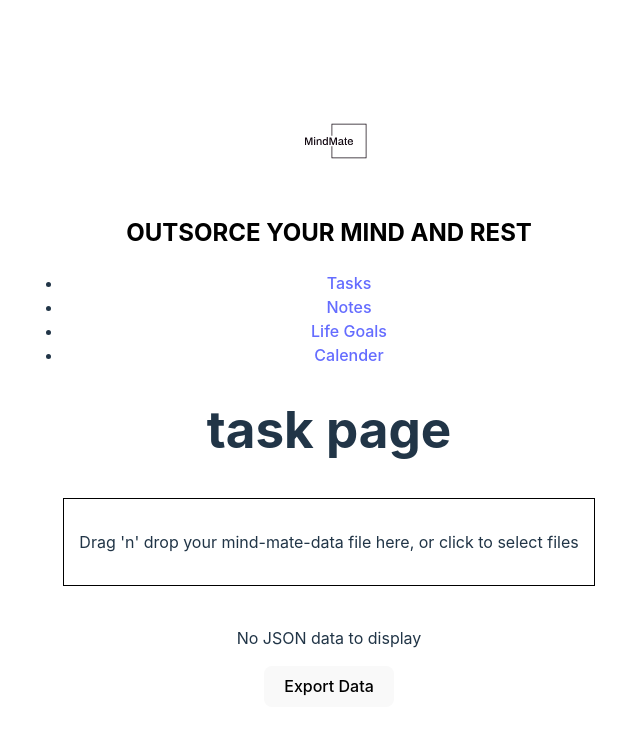
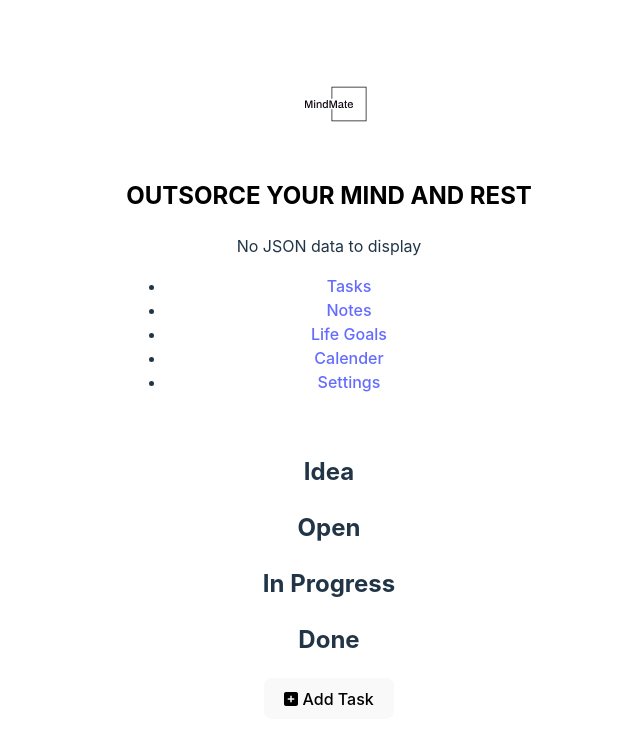
Before and after one commit to Paulalbo/MindMate, a React (Vite) app: page /task-page in a window 1280 px wide. Shown: the top 744 px of the page, without its empty margins (311-951 px from the left). Built offline with nearby package versions, Linux system fonts and the light colour scheme.

Commit message:
Fix data receive approach

```diff
--- a/src/App.tsx
+++ b/src/App.tsx
@@ -1,35 +1,19 @@
 import "./App.css";
-import { useState, useEffect } from "react";
 import { BrowserRouter, Routes, Route } from "react-router-dom";
 
 // components
 import Navbar from "./component/Navbar/Navbar";
 import Header from "./component/HeaderComponent/Header";
-import TaskList from "./component/TaskList/TaskList";
-import DropZone from "./component/DropZone/DropZone";
-import JsonExport from "./component/JsonExport/JsonExport";
 
 // Pages
 
 import Calender from "./pages/calender";
 import LifeGoals from "./pages/life-goals";
 import Notes from "./pages/notes";
-import Tasks from "./pages/task-page";
+import TaskPage from "./pages/task-page";
+import Settings from "./pages/settings";
 
 function App() {
-  const [jsonData, setJsonData] = useState(null);
-
-  useEffect(() => {
-    const storedData = localStorage.getItem("jsonData");
-    if (storedData) {
-      setJsonData(JSON.parse(storedData));
-    }
-  }, []);
-  const handleRemoveFromLocalStorage = () => {
-    localStorage.removeItem("jsonData");
-    setJsonData(null);
-  };
-
   return (
     <>
       <Header />
@@ -37,23 +21,15 @@ function App() {
         <div>
           <Navbar />
           <Routes>
-            <Route path="/task-page" element={<Tasks />} />
+            <Route path="/" element={<Settings />} />
+            <Route path="/task-page" element={<TaskPage />} />
             <Route path="/notes" element={<Notes />} />
             <Route path="/life-goals" element={<Calender />} />
             <Route path="/calender" element={<LifeGoals />} />
+            <Route path="/settings" element={<Settings />} />
           </Routes>
         </div>
       </BrowserRouter>
-      <DropZone setJsonData={setJsonData} />
-      {jsonData && (
-        <>
-          <TaskList jsonData={jsonData} />
-          <button onClick={handleRemoveFromLocalStorage}>
-            Remove Data from Local Storage
-          </button>
-        </>
-      )}
-      <JsonExport data={jsonData} />
     </>
   );
 }
--- a/src/component/DropZone/DropZone.tsx
+++ b/src/component/DropZone/DropZone.tsx
@@ -7,22 +7,6 @@ interface DropZoneProps {
 }
 
 const DropZone: React.FC<DropZoneProps> = ({ setJsonData }) => {
-  const [weekday, setWeekday] = useState<string>("");
-  useEffect(() => {
-    const daysOfWeek = [
-      "Sunday",
-      "Monday",
-      "Tuesday",
-      "Wednesday",
-      "Thursday",
-      "Friday",
-      "Saturday",
-    ];
-    const currentDate = new Date();
-    const currentWeekday = daysOfWeek[currentDate.getDay()];
-    setWeekday(currentWeekday);
-  }, []);
-
   const [importedJsonData, setImportedJsonData] = useState<any | null>(null);
 
   useEffect(() => {
@@ -99,10 +83,7 @@ const DropZone: React.FC<DropZoneProps> = ({ setJsonData }) => {
         {fileRejectionItems}
         <div>
           {importedJsonData ? (
-            <p>
-              Hi, {importedJsonData.name}, hope you're having a wonderful{" "}
-              {weekday}!
-            </p>
+            <p>Hi, {importedJsonData.name}, your file has been accepted</p>
           ) : (
             <p>No JSON data to display</p>
           )}
--- a/src/component/HeaderComponent/Header.tsx
+++ b/src/component/HeaderComponent/Header.tsx
@@ -1,11 +1,43 @@
 import reactLogo from "../../assets/logo.svg";
+import { useState, useEffect } from "react";
 import "./style.css";
 
 const Header = () => {
+  const [weekday, setWeekday] = useState<string>("");
+  useEffect(() => {
+    const daysOfWeek = [
+      "Sunday",
+      "Monday",
+      "Tuesday",
+      "Wednesday",
+      "Thursday",
+      "Friday",
+      "Saturday",
+    ];
+    const currentDate = new Date();
+    const currentWeekday = daysOfWeek[currentDate.getDay()];
+    setWeekday(currentWeekday);
+  }, []);
+  const [importedJsonData, setImportedJsonData] = useState<any | null>(null);
+  useEffect(() => {
+    const storedData = localStorage.getItem("jsonData");
+    if (storedData) {
+      const parsedData = JSON.parse(storedData);
+      setImportedJsonData(parsedData);
+    }
+  }, []);
   return (
     <header>
       <img src={reactLogo} className="logo react" alt="React logo" />
       <h2 className="title">outsorce your mind and rest</h2>
+      {importedJsonData ? (
+        <p>
+          {" "}
+          Hi, {importedJsonData.name}, hope you're having a wonderful {weekday}!
+        </p>
+      ) : (
+        <p>No JSON data to display</p>
+      )}
     </header>
   );
 };
--- a/src/component/Navbar/Navbar.tsx
+++ b/src/component/Navbar/Navbar.tsx
@@ -17,6 +17,9 @@ function Navbar() {
         <li>
           <Link to="/calender">Calender</Link>
         </li>
+        <li>
+          <Link to="/settings">Settings</Link>
+        </li>
       </ul>
     </nav>
   );
--- a/src/component/TaskList/TaskList.tsx
+++ b/src/component/TaskList/TaskList.tsx
@@ -4,14 +4,15 @@ import { faSquarePlus } from "@fortawesome/free-solid-svg-icons";
 
 import Task from "../Task/Task";
 
-interface TaskListProps {
-  jsonData: any;
-}
+const TaskList = () => {
+  const statusOptions = ["Idea", "Open", "In Progress", "Done"];
+  let jsonData = localStorage.getItem("jsonData");
+  const storedData = jsonData ? JSON.parse(jsonData) : { tasks: [] };
 
-const TaskList: React.FC<TaskListProps> = ({ jsonData }) => {
-  const statusOptions = ["Idea", "Open", "In Progress", "Done"];
-  const [tasks, setTasks] = useState(jsonData.tasks);
-  const [showStates, setShowStates] = useState(jsonData.tasks.map(() => false));
+  const [tasks, setTasks] = useState(storedData.tasks);
+  const [showStates, setShowStates] = useState(
+    storedData.tasks.map(() => false)
+  );
 
   const handleAddTask = () => {
     const currentDate = new Date();
@@ -32,7 +33,7 @@ const TaskList: React.FC<TaskListProps> = ({ jsonData }) => {
 
     localStorage.setItem(
       "jsonData",
-      JSON.stringify({ ...jsonData, tasks: [...tasks, newTask] })
+      JSON.stringify({ ...storedData, tasks: [...tasks, newTask] })
     );
   };
 
@@ -44,7 +45,7 @@ const TaskList: React.FC<TaskListProps> = ({ jsonData }) => {
 
     localStorage.setItem(
       "jsonData",
-      JSON.stringify({ ...jsonData, tasks: updatedTasks })
+      JSON.stringify({ ...storedData, tasks: updatedTasks })
     );
   };
 
@@ -64,7 +65,7 @@ const TaskList: React.FC<TaskListProps> = ({ jsonData }) => {
 
     localStorage.setItem(
       "jsonData",
-      JSON.stringify({ ...jsonData, tasks: updatedTasks })
+      JSON.stringify({ ...storedData, tasks: updatedTasks })
     );
   };
 
--- /dev/null
+++ b/src/pages/settings.tsx
@@ -0,0 +1,34 @@
+import { useState, useEffect } from "react";
+
+import DropZone from "../component/DropZone/DropZone";
+import JsonExport from "../component/JsonExport/JsonExport";
+
+const Settings = () => {
+  const [jsonData, setJsonData] = useState(null);
+
+  useEffect(() => {
+    const storedData = localStorage.getItem("jsonData");
+    if (storedData) {
+      setJsonData(JSON.parse(storedData));
+    }
+  }, []);
+  const handleRemoveFromLocalStorage = () => {
+    localStorage.removeItem("jsonData");
+    setJsonData(null);
+  };
+  return (
+    <>
+      <DropZone setJsonData={setJsonData} />
+      {jsonData && (
+        <>
+          <button onClick={handleRemoveFromLocalStorage}>
+            Remove Data from Local Storage
+          </button>
+        </>
+      )}
+      <JsonExport data={jsonData} />
+    </>
+  );
+};
+
+export default Settings;
--- a/src/pages/task-page.tsx
+++ b/src/pages/task-page.tsx
@@ -1,9 +1,11 @@
-const Tasks = () => {
+import TaskList from "../component/TaskList/TaskList";
+
+const TaskPage = () => {
   return (
     <div>
-      <h1>task page</h1>
+      <TaskList />
     </div>
   );
 };
 
-export default Tasks;
+export default TaskPage;
```
